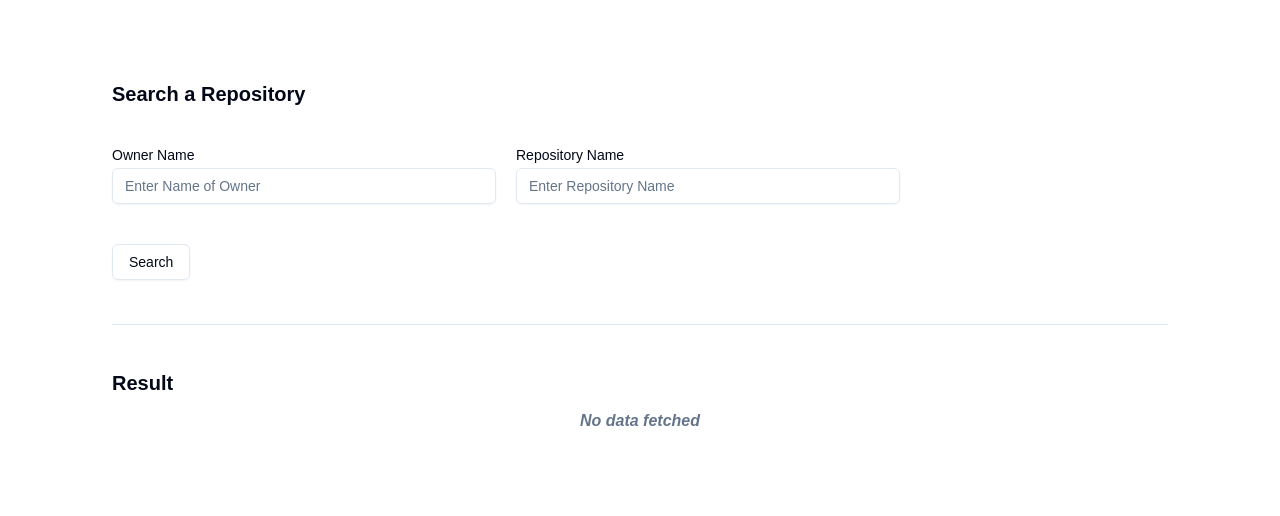
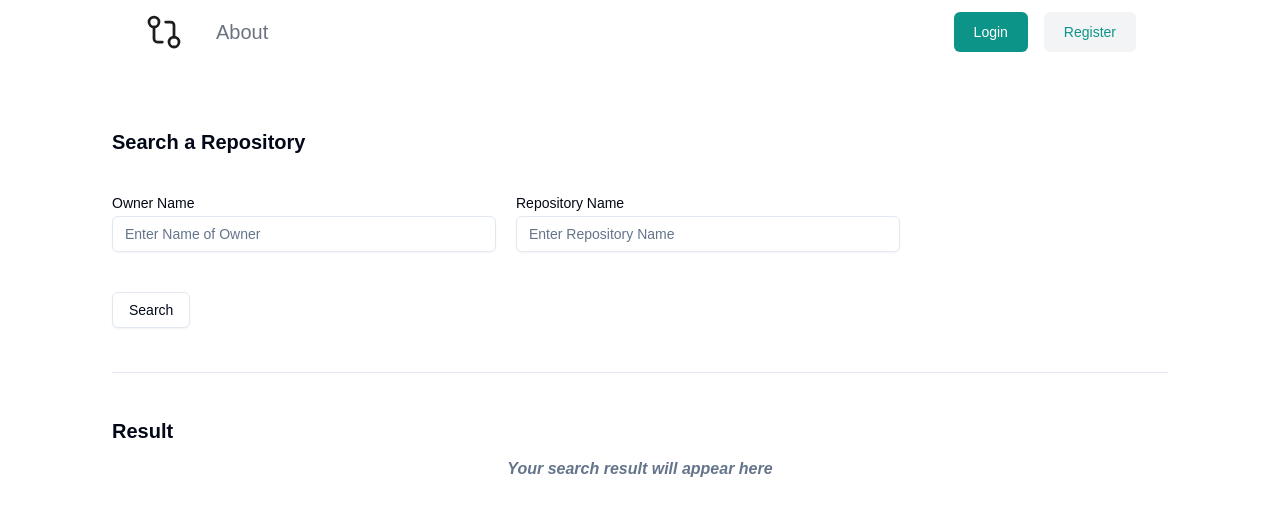
Before and after one commit to abir499-ban/GitTracker, a Next.js app: page / in a window 1280 px wide. Shown: the top 516 px of the page. Built offline with nearby package versions, Linux system fonts and the light colour scheme.

Commit message:
header added

```diff
--- a/package.json
+++ b/package.json
@@ -12,6 +12,7 @@
   },
   "dependencies": {
     "@neondatabase/serverless": "^0.10.1",
+    "@radix-ui/react-accordion": "^1.2.1",
     "@radix-ui/react-avatar": "^1.1.1",
     "@radix-ui/react-label": "^2.1.0",
     "@radix-ui/react-slot": "^1.1.0",
--- /dev/null
+++ b/src/app/(root)/about/page.tsx
@@ -0,0 +1,19 @@
+import React from 'react'
+
+const page = () => {
+  return (
+    <>
+     <div className='px-12 py-14'>
+        <h1 className='font-mono text-4xl font-bold text-center'>Git Tracker</h1>
+        <p className='font-sans text-lg text-muted-foreground text-center'>A tool to view, organize and generate metrics for all your Github repositories at one place</p>
+        <div className='text-left py-6 flex-1 flex-cols gap-2'>
+            <h1 className='text-bold text-2xl font-bold underline py-1'>Overview</h1>
+            <p className='text-lg'>In Beta Mode*</p>
+        </div>
+
+     </div>
+    </>
+  )
+}
+
+export default page
--- a/src/app/layout.tsx
+++ b/src/app/layout.tsx
@@ -1,6 +1,7 @@
 import type { Metadata } from "next";
 import localFont from "next/font/local";
 import "./globals.css";
+import Header from "@/components/shared/Header";
 
 const geistSans = localFont({
   src: "./fonts/GeistVF.woff",
@@ -26,8 +27,9 @@ export default function RootLayout({
   return (
     <html lang="en">
       <body
-        className={`${geistSans.variable} ${geistMono.variable} antialiased px-28 py-20`}
+        className={`${geistSans.variable} ${geistMono.variable} antialiased px-28`}
       >
+        <Header/>
         {children}
       </body>
     </html>
--- a/src/components/shared/Dashboard.tsx
+++ b/src/components/shared/Dashboard.tsx
@@ -75,7 +75,7 @@ const Dashboard = () => {
             <div className='flex flex-wrap flex-col gap-3 mt-11'>
                 <strong className='font-bold text-xl'>Result</strong>
                 <div>
-                    {repoDetails === defaultGitHubRepository ? <p className='text-center italic font-semibold text-muted-foreground'>No data fetched</p> :
+                    {repoDetails === defaultGitHubRepository ? <p className='text-center italic font-semibold text-muted-foreground'>Your search result will appear here</p> :
                         <div className='w-full flex flex-row gap- justify-between'>
                             <p><a href={repoDetails.owner.html_url} className='text-blue-500 underline underline-offset-2' target='_blank'>
                                 {repoDetails.owner.login}</a></p>
--- /dev/null
+++ b/src/components/shared/Header.tsx
@@ -0,0 +1,70 @@
+"use client"
+import { GitCompare } from 'lucide-react'
+import Image from 'next/image'
+import Link from 'next/link'
+import React from 'react'
+
+const Header = () => {
+    return (
+        <>
+            <header className="bg-white dark:bg-gray-900 mb-16  w-full">
+                <div className="mx-auto flex h-16 max-w-screen-xl items-center gap-8 px-4 sm:px-6 lg:px-8">
+                    <a className="block " href="/">
+                    <GitCompare size={40} color="#1f1e1d" strokeWidth={2.75} absoluteStrokeWidth />
+                    </a>
+
+                    <div className="flex flex-1 items-center justify-end md:justify-between">
+                        <nav aria-label="Global" className="hidden md:block">
+                            <ul className="flex items-center gap-6 text-sm">
+                                <li>
+                                    <a
+                                        className="text-xl font-extralight  text-gray-500 hover:underline hover:text-black"
+                                        href="/about"
+                                    >
+                                        About
+                                    </a>
+                                </li>
+                            </ul>
+                        </nav>
+
+                        <div className="flex items-center gap-4">
+                            <div className="sm:flex sm:gap-4">
+                                <a
+                                    className="block rounded-md bg-teal-600 px-5 py-2.5 text-sm font-medium text-white transition hover:bg-teal-700 dark:hover:bg-teal-500"
+                                    href="#"
+                                >
+                                    Login
+                                </a>
+
+                                <a
+                                    className="hidden rounded-md bg-gray-100 px-5 py-2.5 text-sm font-medium text-teal-600 transition hover:text-teal-600/75 sm:block dark:bg-gray-800 dark:text-white dark:hover:text-white/75"
+                                    href="#"
+                                >
+                                    Register
+                                </a>
+                            </div>
+
+                            <button
+                                className="block rounded bg-gray-100 p-2.5 text-gray-600 transition hover:text-gray-600/75 md:hidden dark:bg-gray-800 dark:text-white dark:hover:text-white/75"
+                            >
+                                <span className="sr-only">Toggle menu</span>
+                                <svg
+                                    xmlns="http://www.w3.org/2000/svg"
+                                    className="size-5"
+                                    fill="none"
+                                    viewBox="0 0 24 24"
+                                    stroke="currentColor"
+                                    strokeWidth="2"
+                                >
+                                    <path strokeLinecap="round" strokeLinejoin="round" d="M4 6h16M4 12h16M4 18h16" />
+                                </svg>
+                            </button>
+                        </div>
+                    </div>
+                </div>
+            </header>
+        </>
+    )
+}
+
+export default Header
--- /dev/null
+++ b/src/components/ui/accordion.tsx
@@ -0,0 +1,57 @@
+"use client"
+
+import * as React from "react"
+import * as AccordionPrimitive from "@radix-ui/react-accordion"
+import { ChevronDown } from "lucide-react"
+
+import { cn } from "@/lib/utils"
+
+const Accordion = AccordionPrimitive.Root
+
+const AccordionItem = React.forwardRef<
+  React.ElementRef<typeof AccordionPrimitive.Item>,
+  React.ComponentPropsWithoutRef<typeof AccordionPrimitive.Item>
+>(({ className, ...props }, ref) => (
+  <AccordionPrimitive.Item
+    ref={ref}
+    className={cn("border-b", className)}
+    {...props}
+  />
+))
+AccordionItem.displayName = "AccordionItem"
+
+const AccordionTrigger = React.forwardRef<
+  React.ElementRef<typeof AccordionPrimitive.Trigger>,
+  React.ComponentPropsWithoutRef<typeof AccordionPrimitive.Trigger>
+>(({ className, children, ...props }, ref) => (
+  <AccordionPrimitive.Header className="flex">
+    <AccordionPrimitive.Trigger
+      ref={ref}
+      className={cn(
+        "flex flex-1 items-center justify-between py-4 text-sm font-medium transition-all hover:underline text-left [&[data-state=open]>svg]:rotate-180",
+        className
+      )}
+      {...props}
+    >
+      {children}
+      <ChevronDown className="h-4 w-4 shrink-0 text-muted-foreground transition-transform duration-200" />
+    </AccordionPrimitive.Trigger>
+  </AccordionPrimitive.Header>
+))
+AccordionTrigger.displayName = AccordionPrimitive.Trigger.displayName
+
+const AccordionContent = React.forwardRef<
+  React.ElementRef<typeof AccordionPrimitive.Content>,
+  React.ComponentPropsWithoutRef<typeof AccordionPrimitive.Content>
+>(({ className, children, ...props }, ref) => (
+  <AccordionPrimitive.Content
+    ref={ref}
+    className="overflow-hidden text-sm data-[state=closed]:animate-accordion-up data-[state=open]:animate-accordion-down"
+    {...props}
+  >
+    <div className={cn("pb-4 pt-0", className)}>{children}</div>
+  </AccordionPrimitive.Content>
+))
+AccordionContent.displayName = AccordionPrimitive.Content.displayName
+
+export { Accordion, AccordionItem, AccordionTrigger, AccordionContent }
--- a/tailwind.config.ts
+++ b/tailwind.config.ts
@@ -55,6 +55,28 @@ const config: Config = {
   			lg: 'var(--radius)',
   			md: 'calc(var(--radius) - 2px)',
   			sm: 'calc(var(--radius) - 4px)'
+  		},
+  		keyframes: {
+  			'accordion-down': {
+  				from: {
+  					height: '0'
+  				},
+  				to: {
+  					height: 'var(--radix-accordion-content-height)'
+  				}
+  			},
+  			'accordion-up': {
+  				from: {
+  					height: 'var(--radix-accordion-content-height)'
+  				},
+  				to: {
+  					height: '0'
+  				}
+  			}
+  		},
+  		animation: {
+  			'accordion-down': 'accordion-down 0.2s ease-out',
+  			'accordion-up': 'accordion-up 0.2s ease-out'
   		}
   	}
   },
```
Also changed, not shown: 1 other file (tests, documents, lock files or other folders).
